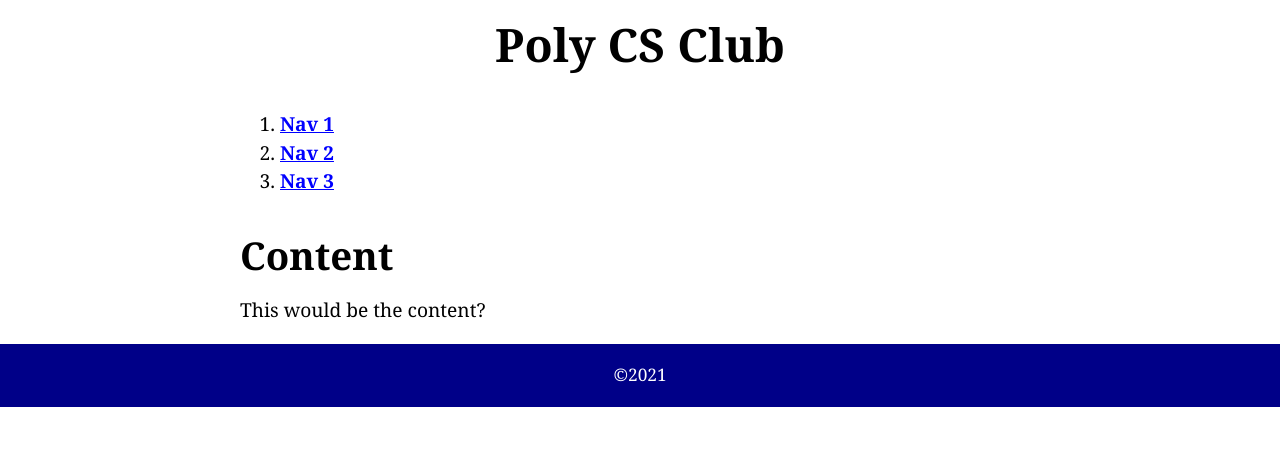
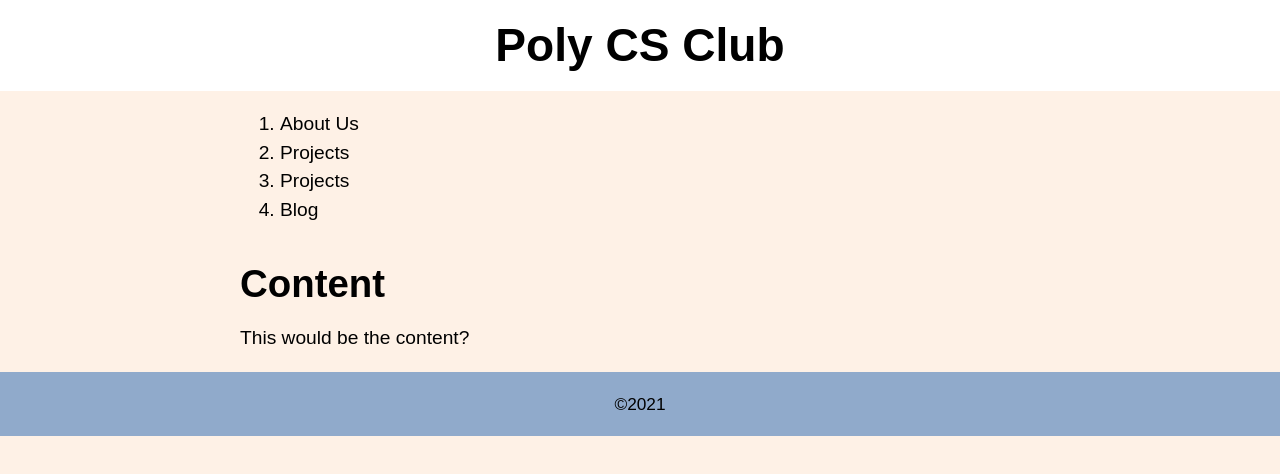
Before and after one commit to banna61667/CSClub-Website, a plain HTML site: page index.html in a window 1280 px wide. Drawn offline with Linux system fonts and the light colour scheme.

Commit message:
changing headers

```diff
--- a/index.html
+++ b/index.html
@@ -13,18 +13,21 @@
 	<meta name="viewport" content="width=device-width, initial-scale=1">
 	<link rel="stylesheet" type="text/css" href="style.css">
 </head>
+
 <body>
 	<header>
 		<div class="container">
 			<h1>Poly CS Club</h1>
-            </div><!--container-->
+		</div>
+		<!--container-->
 	</header>
 	<nav>
 		<div class="container">
 			<ol>
-                <li><a href="#">Nav 1</a></li>
-                <li><a href="#">Nav 2</a></li>
-                <li><a href="#">Nav 3</a></li>
+				<li>About Us</li>
+				<li>Projects</li>
+				<li>Projects</li>
+				<li>Blog</li>
 			</ol>
 		</div>
 	</nav>
@@ -32,7 +35,8 @@
 		<div class="container">
 			<h1>Content</h1>
 			<p>This would be the content?</p>
-    		</div> <!--container -->
+		</div>
+		<!--container -->
 	</main>
 	<footer>
 		<div class="container">
@@ -40,4 +44,5 @@
 		</div>
 	</footer>
 </body>
+
 </html>
--- a/style.css
+++ b/style.css
@@ -9,11 +9,12 @@ body    {
             margin: 0;
             border: 0;
             padding: 0;
-            font-family: Georgia, Garamond, serif;
+            font-family: 'Readex Pro', sans-serif;
+            /* font-family: Georgia, Garamond, serif; */
             font-size: 100%;
             font-weight: normal;
             color: #000;
-            background-color: #fff;
+            background-color: #FEF1E6;
         }
 
 a:link, a:visited
@@ -60,7 +61,7 @@ main    {
 
 /*
     The container class is used to limit the width of the content
-    on the page to a maximum of of 800px: white space is added to
+    on the page to a maximum of 800px: white space is added to
     either side for browser windows that are wider than that.
 */
 .container
@@ -84,8 +85,8 @@ footer     {
                 margin: 0;
                 border: 0;
                 padding: 0 1em;
-                background: #008;
-                color: #fff;
+                background: #90AACB;
+                color: black;
                 font-size: 90%;
                 text-align: center;
                 overflow: auto;
```
Also changed, not shown: 1 other file. Lines whose indentation alone changed are shown as unchanged.
